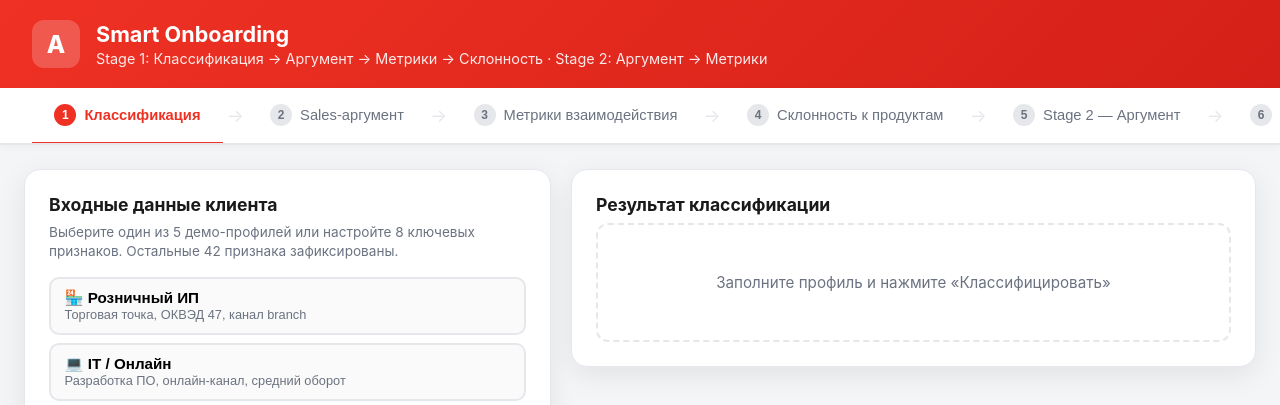
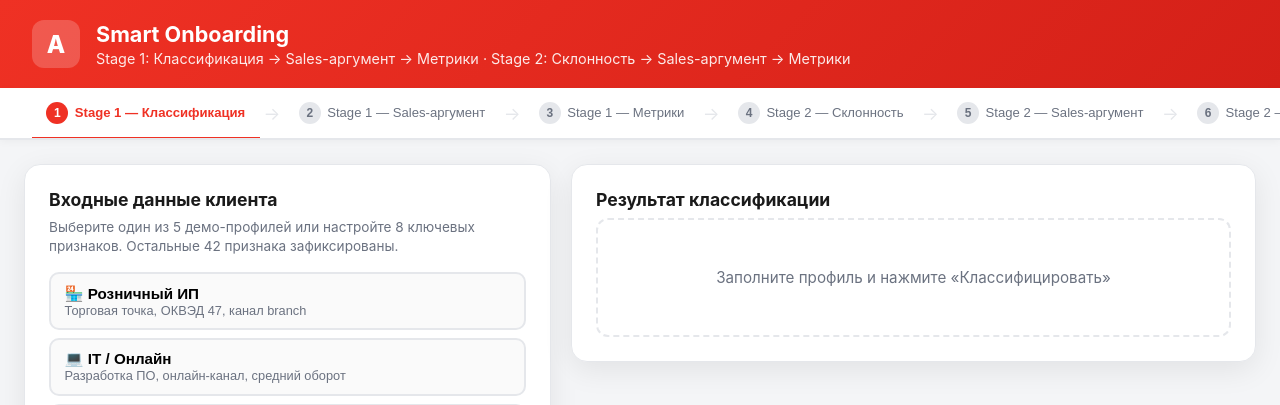
Before and after one commit to badmax333/alfa_product_NLP, a FastAPI app: page / in a window 1280 px wide. Shown: the top 405 px of the page. Run offline with FastAPI, Linux system fonts and the light colour scheme.

Commit message:
rename navigation tabs and upd legend

```diff
--- a/web/static/style.css
+++ b/web/static/style.css
@@ -80,12 +80,12 @@ body {
 .tab-btn {
   display: flex;
   align-items: center;
-  gap: 0.5rem;
-  padding: 1rem 1.4rem;
+  gap: 0.4rem;
+  padding: 0.85rem 0.9rem;
   border: none;
   background: transparent;
   cursor: pointer;
-  font-size: 0.92rem;
+  font-size: 0.82rem;
   font-weight: 500;
   color: var(--muted);
   border-bottom: 3px solid transparent;
--- a/web/templates/index.html
+++ b/web/templates/index.html
@@ -11,7 +11,7 @@
     <div class="logo" aria-hidden="true">А</div>
     <div class="header-text">
       <h1>Smart Onboarding</h1>
-      <p>Stage 1: Классификация → Аргумент → Метрики → Склонность · Stage 2: Аргумент → Метрики</p>
+      <p>Stage 1: Классификация → Sales-аргумент → Метрики · Stage 2: Склонность → Sales-аргумент → Метрики</p>
     </div>
   </header>
 
@@ -19,27 +19,27 @@
   <nav class="tabs-nav">
     <button class="tab-btn active" data-tab="classify">
       <span class="tab-num">1</span>
-      <span class="tab-label">Классификация</span>
+      <span class="tab-label">Stage 1 — Классификация</span>
     </button>
     <div class="tab-arrow">→</div>
     <button class="tab-btn" data-tab="sales" id="tab-btn-sales">
       <span class="tab-num">2</span>
-      <span class="tab-label">Sales-аргумент</span>
+      <span class="tab-label">Stage 1 — Sales-аргумент</span>
     </button>
     <div class="tab-arrow">→</div>
     <button class="tab-btn" data-tab="metrics" id="tab-btn-metrics">
       <span class="tab-num">3</span>
-      <span class="tab-label">Метрики взаимодействия</span>
+      <span class="tab-label">Stage 1 — Метрики</span>
     </button>
     <div class="tab-arrow">→</div>
     <button class="tab-btn" data-tab="propensity" id="tab-btn-propensity">
       <span class="tab-num">4</span>
-      <span class="tab-label">Склонность к продуктам</span>
+      <span class="tab-label">Stage 2 — Склонность</span>
     </button>
     <div class="tab-arrow">→</div>
     <button class="tab-btn" data-tab="stage2-sales" id="tab-btn-stage2-sales">
       <span class="tab-num">5</span>
-      <span class="tab-label">Stage 2 — Аргумент</span>
+      <span class="tab-label">Stage 2 — Sales-аргумент</span>
     </button>
     <div class="tab-arrow">→</div>
     <button class="tab-btn" data-tab="stage2-metrics" id="tab-btn-stage2-metrics">
@@ -161,10 +161,10 @@
         <p class="form-title">Метод генерации</p>
         <div class="method-toggle">
           <button class="method-btn active" data-method="llm" onclick="selectMethod('llm')">
-            Mistral LLM
+            LLM
           </button>
           <button class="method-btn" data-method="random" onclick="selectMethod('random')">
-            Случайно (локально)
+            Случайно
           </button>
         </div>
 
@@ -322,10 +322,10 @@
         <p class="form-title">Метод генерации</p>
         <div class="method-toggle">
           <button class="method-btn active" data-method="llm" onclick="selectS2Method('llm')">
-            Mistral LLM
+            LLM
           </button>
           <button class="method-btn" data-method="random" onclick="selectS2Method('random')">
-            Случайно (локально)
+            Случайно
           </button>
         </div>
 
```
